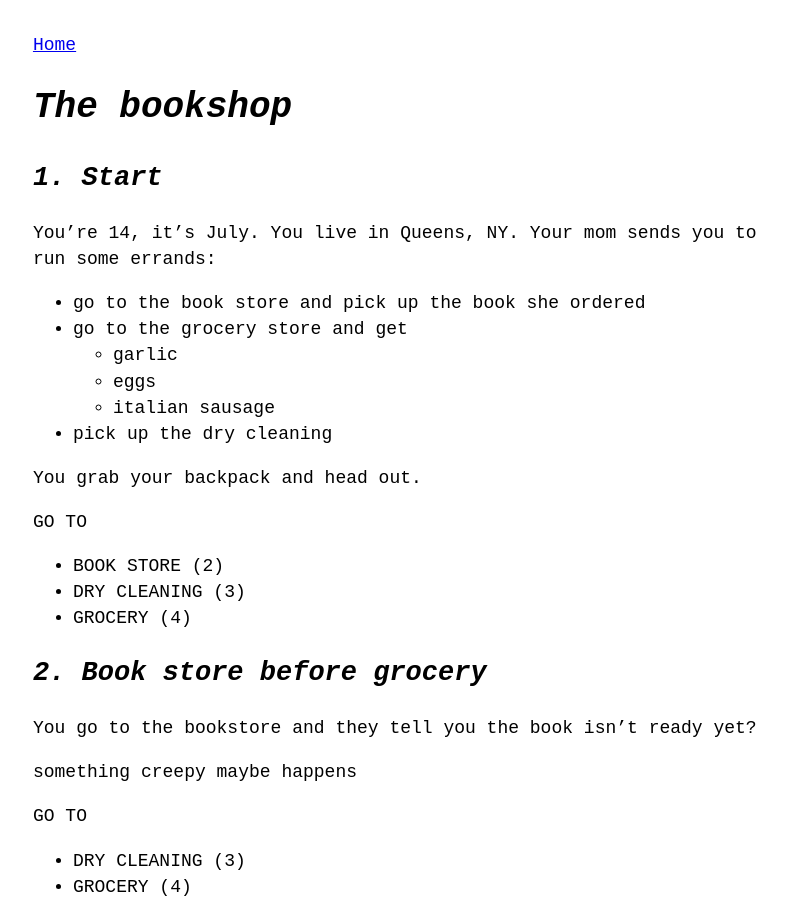
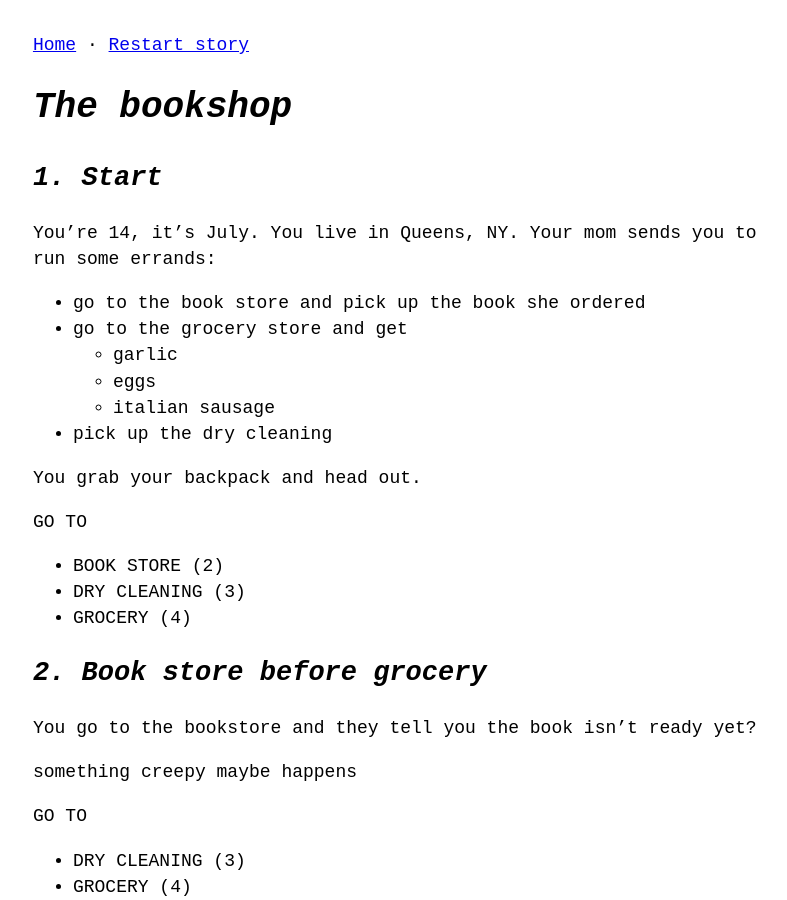
Before and after one commit to chadlavi/chooseyourownadventure, a Jekyll site: the page built from books/index.md, in a window 1280 px wide and 900 px high. Shown: the whole window, without its empty margins (229-1016 px from the left). Built offline with Jekyll 4.4.1, drawn with Linux system fonts in a browser that asks for light colours; our own code applies the rules of GitHub Pages for plain Markdown files.

Commit message:
story base URL

```diff
--- a/_layouts/default.html
+++ b/_layouts/default.html
@@ -9,6 +9,9 @@
     {% if page.homelink %}
       <nav>
         <a href="{{ site.github.baseurl }}">Home</a>
+        {% if page.story_base_url %}
+          &middot; <a href="{{ site.github.baseurl }}/{{ page.story_base_url }}">Restart story</a>
+        {% endif %}
       </nav>
     {% endif %}
     {{ content }}
```
Also changed, not shown: books/index.md (+4 -0 lines).
